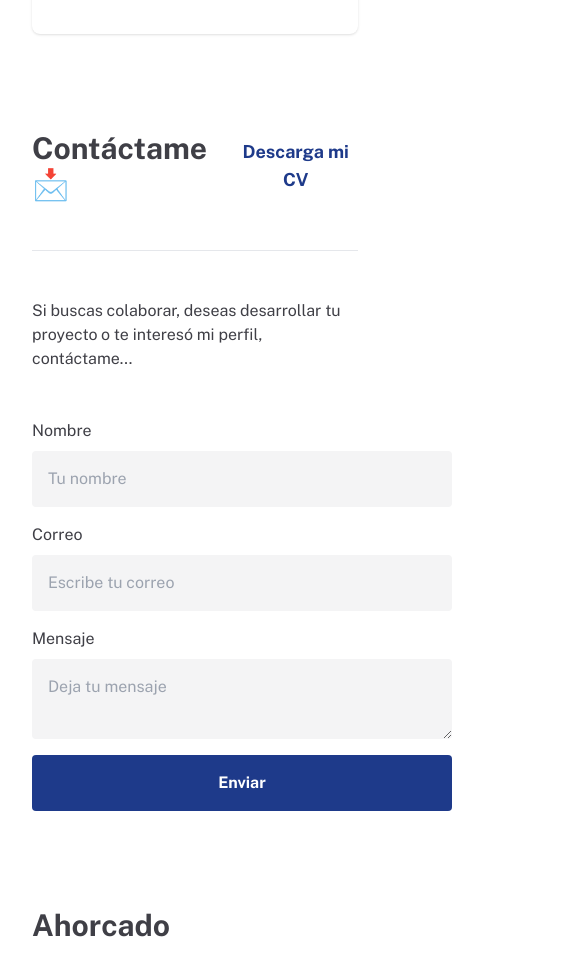
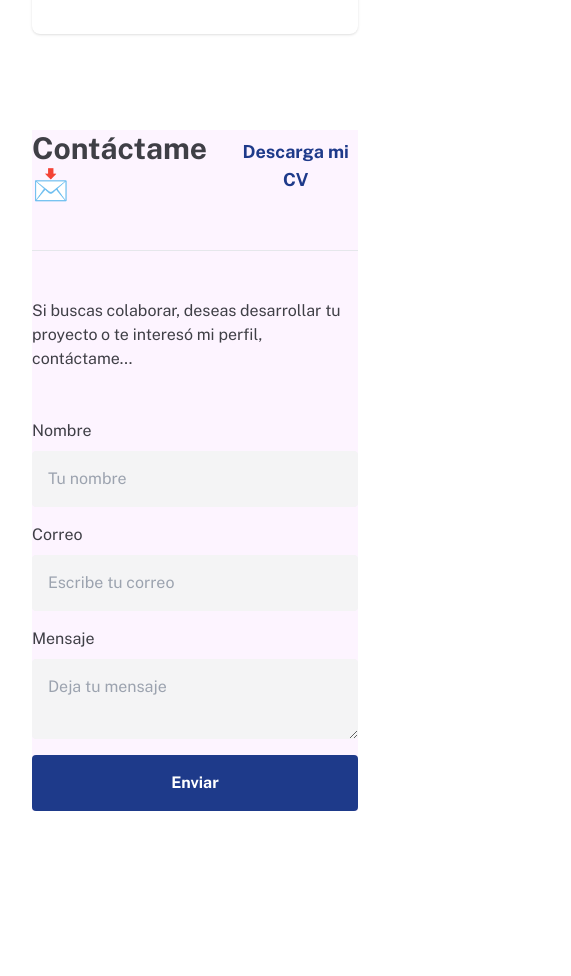
Before and after one commit to diegogama8934/portfolio, a Next.js app: page /home in a window 390 px wide. Shown: the part 2500-3476 px from the top of the page, 571 px wide, since content can reach past the window. After the commit the page ends 3311 px from the top, so only its background shows below. Built offline with nearby package versions, Linux system fonts and the light colour scheme.

Commit message:
add: ahorcado hidden in mobile viewport

```diff
--- a/src/components/atoms/ContactForm.tsx
+++ b/src/components/atoms/ContactForm.tsx
@@ -18,7 +18,7 @@ export function ContactForm() {
   }
 
   return (
-    <form className="w-[420px] flex flex-col gap-4" onSubmit={(e) => handleFormSubmit(e)}>
+    <form className="lg:w-[420px] flex flex-col gap-4" onSubmit={(e) => handleFormSubmit(e)}>
 
       <div className="flex flex-col gap-2">
         <label htmlFor="name" className="text-zinc-700">Nombre</label>
--- a/src/components/sections/Ahorcado.tsx
+++ b/src/components/sections/Ahorcado.tsx
@@ -18,13 +18,13 @@ export function Ahorcado({ word }: { word: string }) {
   }
 
   return (
-    <div className="flex flex-col gap-12">
+    <div className="hidden lg:flex flex-col gap-12">
 
       <h2 className="text-3xl text-zinc-700 font-bold">Ahorcado</h2>
 
       <hr />
 
-      <form className="flex gap-4 justify-center">
+      <form className="flex gap-4 justify-center bg-gray-500 w-full">
         {
           wordToFind.map((char, index) => (
             <input
@@ -36,6 +36,7 @@ export function Ahorcado({ word }: { word: string }) {
             />
           ))
         }
+
       </form>
     </div>
   )
--- a/src/components/sections/ContactMe.tsx
+++ b/src/components/sections/ContactMe.tsx
@@ -4,7 +4,7 @@ export function ContactMe() {
 
 
   return (
-    <div className="flex flex-col gap-12 w-full">
+    <div className="flex flex-col gap-12 w-full bg-fuchsia-50">
       <div className="flex justify-between items-center">
         <h2 className="text-3xl text-zinc-700 font-bold">Contáctame 📩</h2>
         <button className="text-blue-900 font-bold text-lg">Descarga mi CV</button>
```
